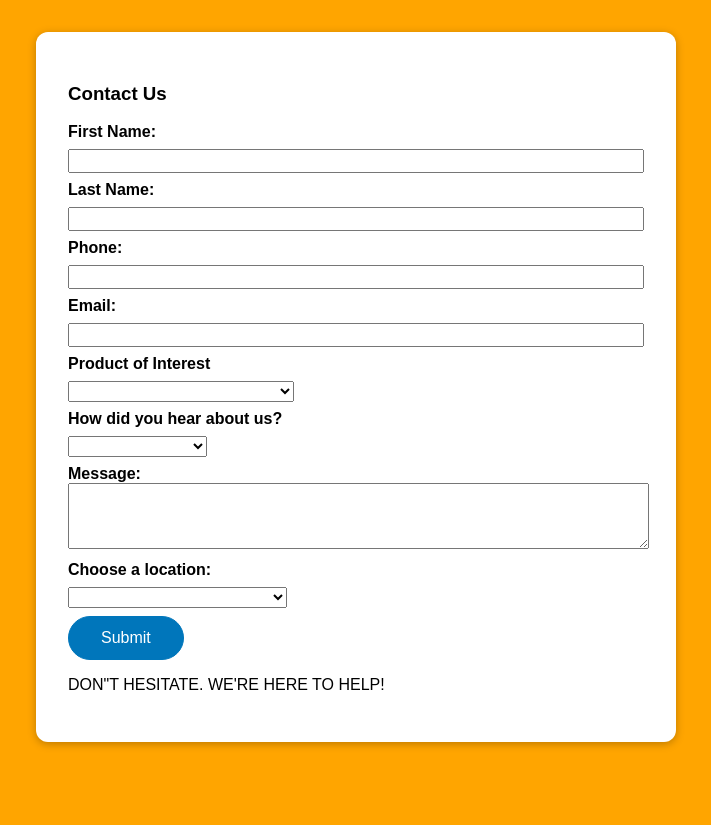
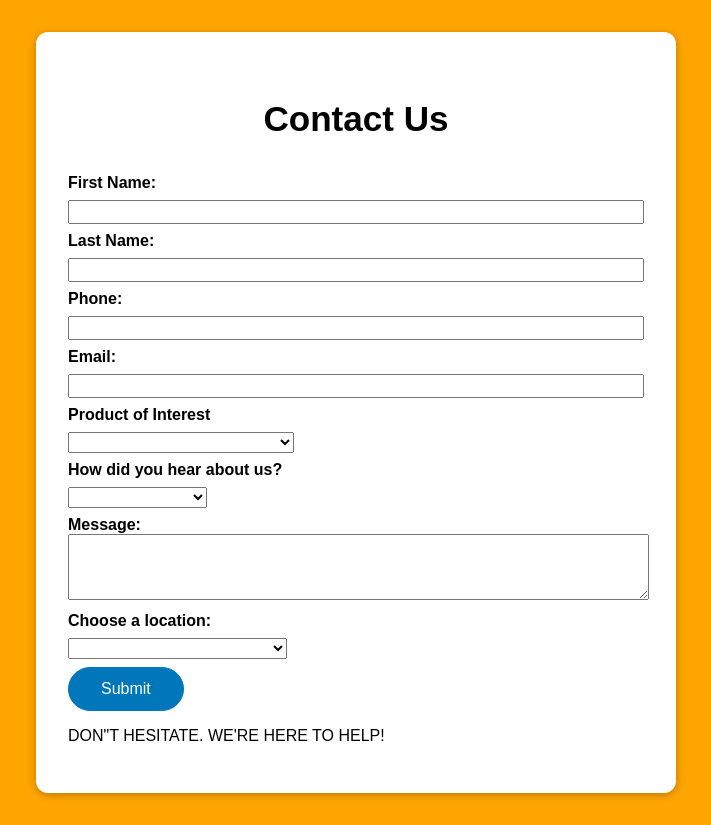
Before and after one commit to Kenan-Kadic/vue-contact-form, a Vue app: page / in a window 1280 px wide. Shown: the whole page, without its empty margins (284-995 px from the left). Before the commit the page ends 800 px from the top, so only its background shows below. Built offline with nearby package versions, Linux system fonts and the light colour scheme.

Commit message:
title updated

```diff
--- a/src/components/ContactForm.vue
+++ b/src/components/ContactForm.vue
@@ -1,7 +1,8 @@
 <template>
   <form @submit.prevent="submitForm">
-  <div class="form title">
+  <div class="form-title">
     <h3> Contact Us</h3>
+    </div>
     <div class="form-control" :class="{invalid: firstNameValidity === 'invalid'}">
       <label for="first-name">First Name:</label>
       <input id="first-name" name="first-name" type="text" v-model.trim="firstName" @blur="validateFirstName" />
@@ -65,7 +66,7 @@
       </select>
       <p v-if="locationValidity === 'invalid'">Please make a valid selection!</p>
     </div>
-  </div>
+
     <button>Submit</button>
     <div>
     <p>DON"T HESITATE. WE'RE HERE TO HELP!</p>
@@ -198,6 +199,10 @@ form {
   padding: 2rem;
   background-color: #ffffff;
 }
+.form-title {
+  text-align: center;
+  font-size: 30px;
+}
 
 .form-control {
   margin: 0.5rem 0;
```
